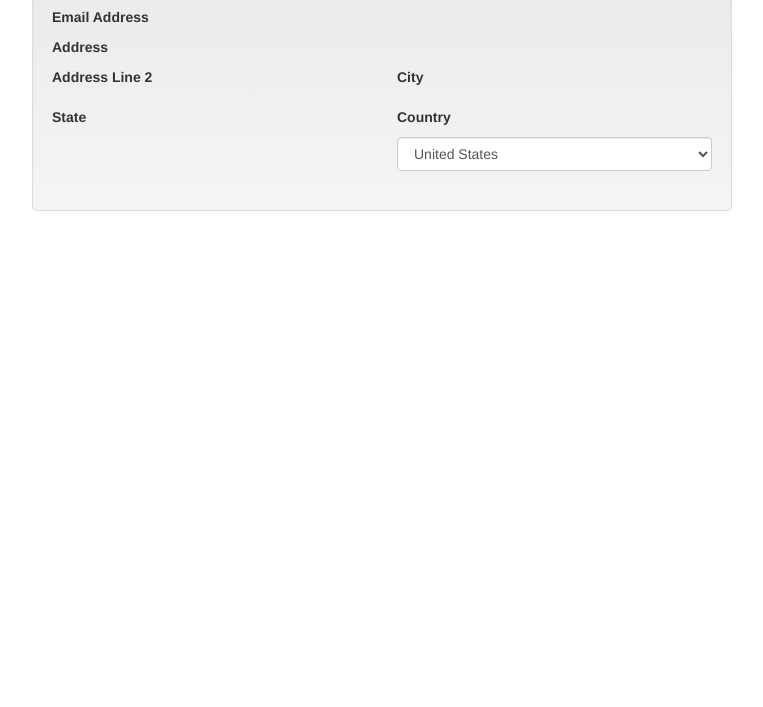
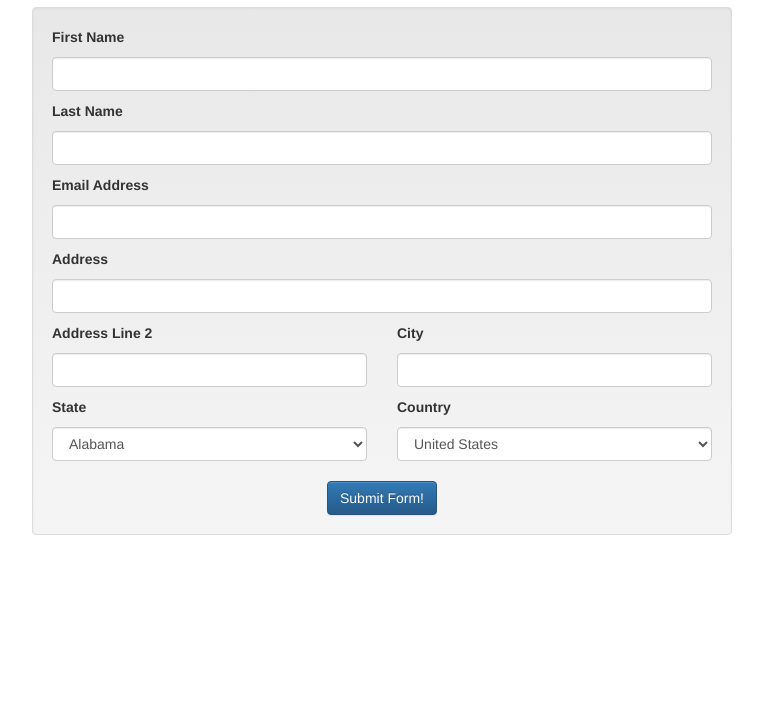
Before and after one commit to arun-class-solutions/11162017-PFNP_html_form, a plain HTML site: page index.html in a window 1280 px wide. Shown: the part 93-800 px from the top of the page, without its empty margins (258-1021 px from the left). Drawn offline with nearby package versions, Linux system fonts and the light colour scheme.

Commit message:
Basic requirements

```diff
--- a/index.html
+++ b/index.html
@@ -15,6 +15,9 @@
 <body>
 
 <!-- Create a Div here with a class attribute of "margin-top-20" and "logo" with whatever text you like inside. -->
+<div class="margin-top-20 logo">
+	Arun's Form
+</div>
 
 <div class="small-container margin-top-20">
 	<div class="well">
@@ -23,24 +26,28 @@
 		</div>
 		<div class="margin-top-10">
 			<!-- Place a text input field here with a class of "form-control" -->
+			<input type="text" class="form-control" />
 		</div>
 		<div class="bold margin-top-10">
 			Last Name
 		</div>
 		<div class="margin-top-10">
 			<!-- Place a text input field here with a class of "form-control" -->
+			<input type="text" class="form-control" />
 		</div>
 		<div class="bold margin-top-10">
 			Email Address
 		</div>
 		<div class="margin-top-10">
 			<!-- Place a text input field here with a class of "form-control" -->
+			<input type="text" class="form-control" />
 		</div>
 		<div class="bold margin-top-10">
 			Address
 		</div>
 		<div class="margin-top-10">
 			<!-- Place a text input field here with a class of "form-control" -->
+			<input type="text" class="form-control" />
 		</div>
 		<div class="row margin-top-10">
 			<div class="col-sm-6">
@@ -49,6 +56,7 @@
 				</div>
 				<div class="margin-top-10">
 					<!-- Place a text input field here with a class of "form-control" -->
+					<input type="text" class="form-control" />
 				</div>
 			</div>
 			<div class="col-sm-6">
@@ -57,6 +65,7 @@
 				</div>
 				<div class="margin-top-10">
 					<!-- Place a text input field here with a class of "form-control" -->
+					<input type="text" class="form-control" />
 				</div>
 			</div>
 		</div>
@@ -67,6 +76,59 @@
 				</div>
 				<div class="margin-top-10">
 					<!-- Place a select field here with a class of "form-control" with options for each state. You may want to find a list online. -->
+					<select class="form-control">
+						<option value="AL">Alabama</option>
+						<option value="AK">Alaska</option>
+						<option value="AZ">Arizona</option>
+						<option value="AR">Arkansas</option>
+						<option value="CA">California</option>
+						<option value="CO">Colorado</option>
+						<option value="CT">Connecticut</option>
+						<option value="DE">Delaware</option>
+						<option value="DC">District Of Columbia</option>
+						<option value="FL">Florida</option>
+						<option value="GA">Georgia</option>
+						<option value="HI">Hawaii</option>
+						<option value="ID">Idaho</option>
+						<option value="IL">Illinois</option>
+						<option value="IN">Indiana</option>
+						<option value="IA">Iowa</option>
+						<option value="KS">Kansas</option>
+						<option value="KY">Kentucky</option>
+						<option value="LA">Louisiana</option>
+						<option value="ME">Maine</option>
+						<option value="MD">Maryland</option>
+						<option value="MA">Massachusetts</option>
+						<option value="MI">Michigan</option>
+						<option value="MN">Minnesota</option>
+						<option value="MS">Mississippi</option>
+						<option value="MO">Missouri</option>
+						<option value="MT">Montana</option>
+						<option value="NE">Nebraska</option>
+						<option value="NV">Nevada</option>
+						<option value="NH">New Hampshire</option>
+						<option value="NJ">New Jersey</option>
+						<option value="NM">New Mexico</option>
+						<option value="NY">New York</option>
+						<option value="NC">North Carolina</option>
+						<option value="ND">North Dakota</option>
+						<option value="OH">Ohio</option>
+						<option value="OK">Oklahoma</option>
+						<option value="OR">Oregon</option>
+						<option value="PA">Pennsylvania</option>
+						<option value="RI">Rhode Island</option>
+						<option value="SC">South Carolina</option>
+						<option value="SD">South Dakota</option>
+						<option value="TN">Tennessee</option>
+						<option value="TX">Texas</option>
+						<option value="UT">Utah</option>
+						<option value="VT">Vermont</option>
+						<option value="VA">Virginia</option>
+						<option value="WA">Washington</option>
+						<option value="WV">West Virginia</option>
+						<option value="WI">Wisconsin</option>
+						<option value="WY">Wyoming</option>
+					</select>
 				</div>
 			</div>
 			<div class="col-sm-6">
@@ -82,11 +144,13 @@
 		</div>
 		<div class="margin-top-20 txt-center">
 			<!-- Place a button here with a type attribute of "submit", a class of "btn btn-primary", and an id attribute of "submit" -->
+			<button type="submit" class="btn btn-primary" id="submit">Submit Form!</button>
 		</div>
 	</div>
 </div>
 
 <!-- Create a JavaScript script link here to app.js -->
+<script src="js/app.js"></script>
 
 </body>
 
```
